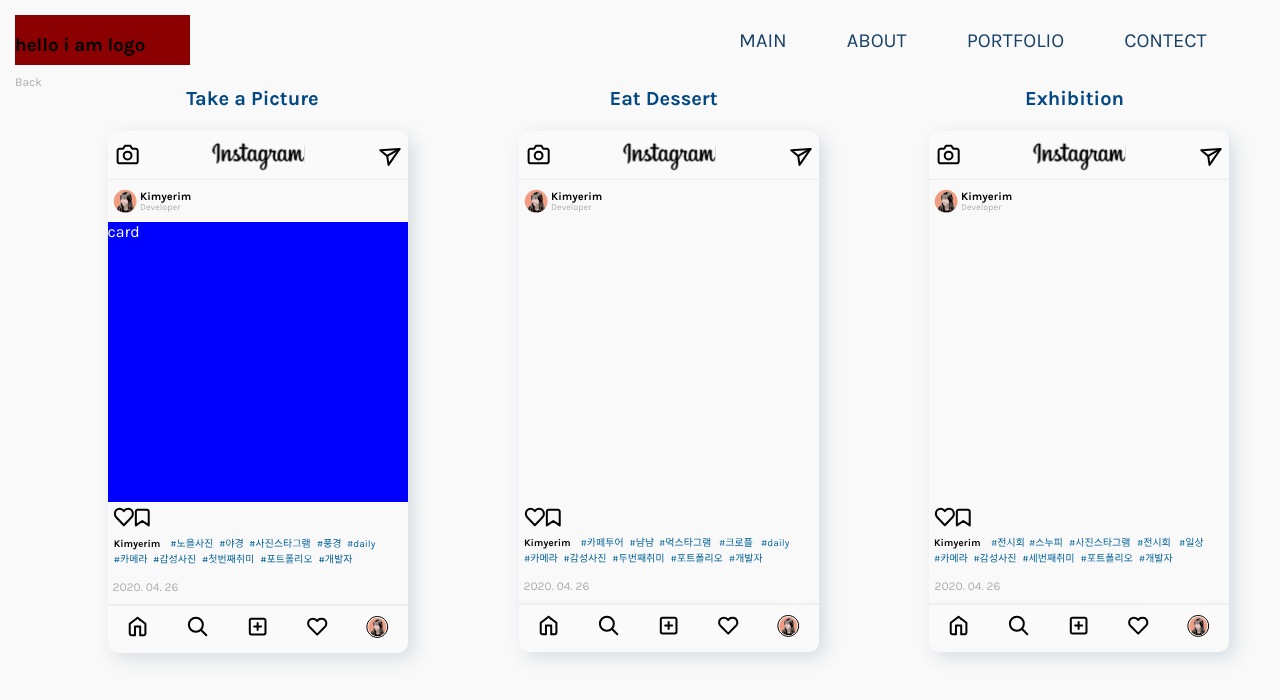
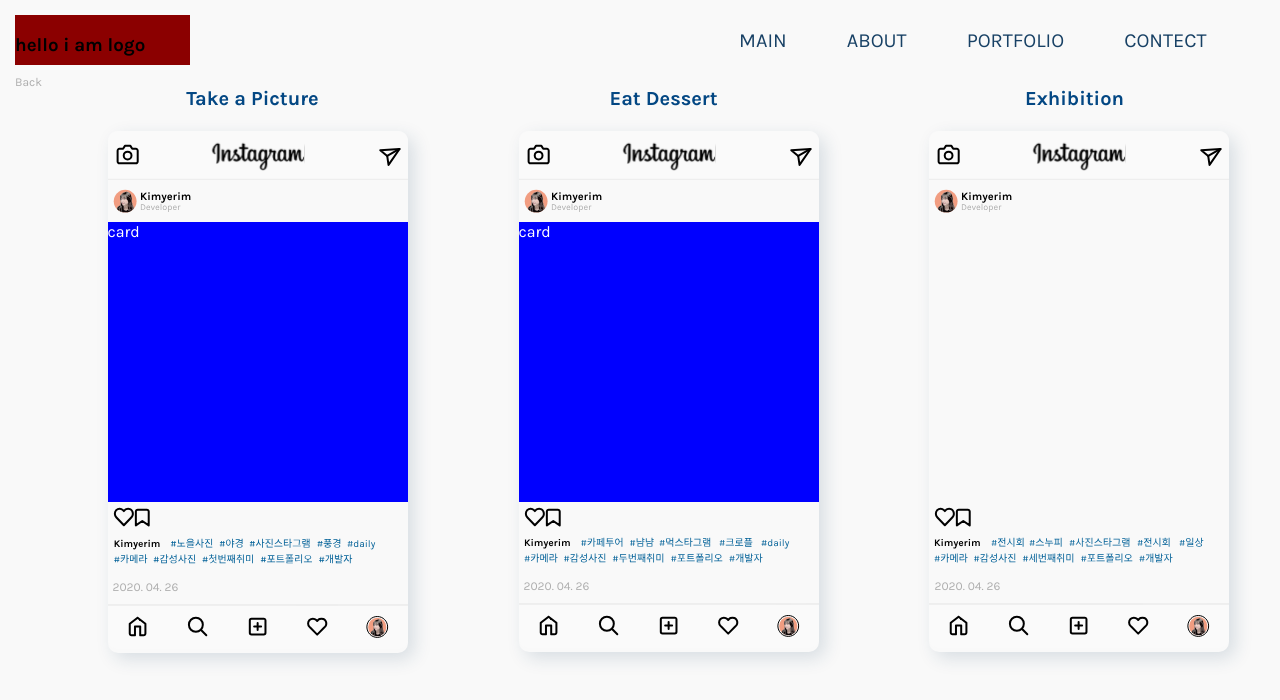
Before and after one commit to Kimyerim1935/my-port-rim, a React (Create React App) app: page /Instagram in a window 1280 px wide. Shown: the top 700 px of the page. Built offline with nearby package versions, Linux system fonts and the light colour scheme; a web font is replaced by a local one.

Commit message:
카드 컴포넌트 추가

```diff
--- a/src/routes/Instagram.js
+++ b/src/routes/Instagram.js
@@ -43,7 +43,7 @@ function Instacontents2(){
          <img src={InstaMenu} alt="Instamenu" / >
            <img src={InstaPro} alt="profile" className="InstaPro"/ >
            <div className="InstaImg">
-
+           <Carousel / >
            </div>
            <div className="InstaImgNav">
             <img src={Heart} alt="Heart" / >
```
